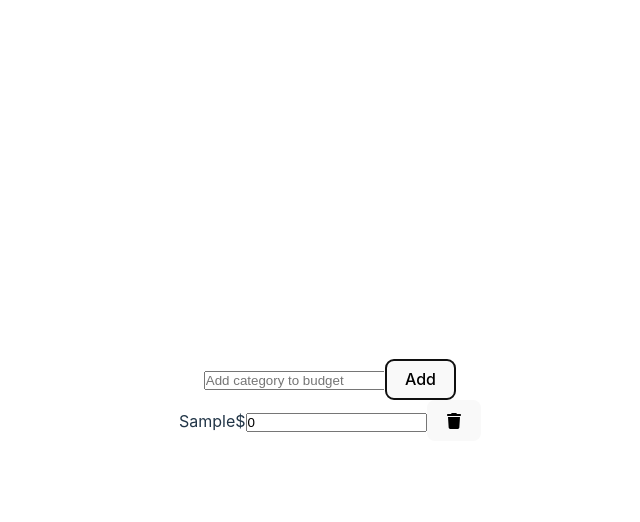
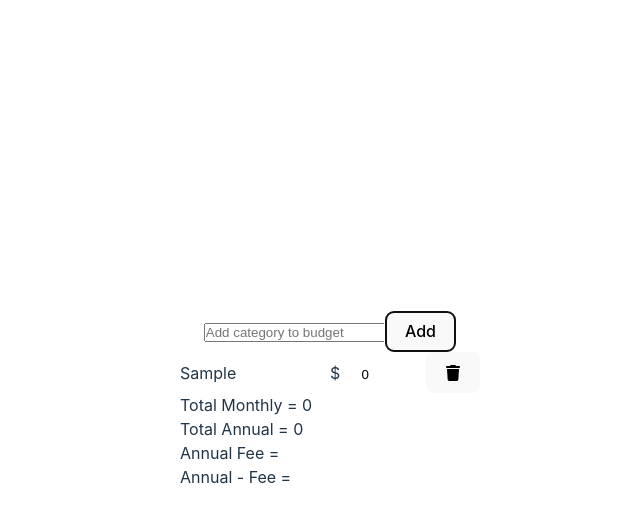
Before and after one commit to kyletucci/debt-fix, a React (Vite) app: page / in a window 1280 px wide. Both pictures are taken after typing "Sample" into the empty fields and a click on the button "Add". Shown: the top 522 px of the page, without its empty margins (310-950 px from the left). Built offline with nearby package versions, Linux system fonts and the light colour scheme.

Commit message:
Added updating of current total budget in real time and fixed other functions

```diff
--- a/src/App.jsx
+++ b/src/App.jsx
@@ -7,18 +7,20 @@ const LOCAL_STORAGE_KEY = "Categories";
 
 function App() {
   const [categories, setCategories] = useState([]);
+  const [totalBudget, setTotalBudget] = useState(0);
 
   const loadSavedCategories = () => {
     const saved = localStorage.getItem(LOCAL_STORAGE_KEY);
-    console.log(saved);
     if (saved) {
       setCategories(JSON.parse(saved));
+      setTotalBudget(JSON.parse(saved).reduce((a, c) => a + +c.budget, 0));
     }
   };
 
   useEffect(() => {
     loadSavedCategories();
-  }, []);
+    loadSavedTotalBudget();
+  }, [totalBudget]);
 
   const addCategory = (categoryTitle) => {
     if (categoryTitle !== "") {
@@ -38,6 +40,7 @@ function App() {
       (category) => category.id !== categoryId
     );
     setCategoriesAndSave(newCategories);
+    setTotalBudgetAndSave(newCategories.reduce((a, c) => a + +c.budget, 0));
   };
 
   const setCategoriesAndSave = (newCategories) => {
@@ -45,10 +48,44 @@ function App() {
     localStorage.setItem(LOCAL_STORAGE_KEY, JSON.stringify(newCategories));
   };
 
+  const updateBudget = (categoryId, budget, event) => {
+    event.preventDefault();
+    const newCategories = categories.map((category) => {
+      if (categoryId === category.id) {
+        return { ...category, budget: budget };
+      }
+      return category;
+    });
+    setCategoriesAndSave(newCategories);
+    setTotalBudgetAndSave(newCategories.reduce((a, c) => a + +c.budget, 0));
+  };
+
+  const setTotalBudgetAndSave = (newTotalBudget) => {
+    setTotalBudget(newTotalBudget);
+    localStorage.setItem("Total Budget", JSON.stringify(newTotalBudget));
+  };
+
+  const loadSavedTotalBudget = () => {
+    const saved = localStorage.getItem("Total Budget");
+    if (saved) {
+      setTotalBudget(JSON.parse(saved));
+    }
+  };
+
   return (
     <div className="app-container">
       <Header onAddCategory={addCategory} />
-      <Categories categories={categories} onDelete={deleteCategoryById} />
+      <Categories
+        categories={categories}
+        onDelete={deleteCategoryById}
+        updateBudget={updateBudget}
+      />
+      <div className="summary-container">
+        <span>Total Monthly = {totalBudget}</span>
+        <span>Total Annual = {totalBudget * 12}</span>
+        <span>Annual Fee = </span>
+        <span>Annual - Fee = </span>
+      </div>
     </div>
   );
 }
--- a/src/components/Category/Category.css
+++ b/src/components/Category/Category.css
@@ -5,7 +5,21 @@
 }
 
 .category-container {
+  width: 300px;
   display: flex;
   justify-content: space-between;
   align-items: center;
 }
+
+.form-container {
+  width: 150px;
+  display: flex;
+  justify-content: space-between;
+  align-items: center;
+}
+
+.budget-input {
+  text-align: center;
+  width: 50px;
+  border: none;
+}
--- a/src/components/Category/index.jsx
+++ b/src/components/Category/index.jsx
@@ -3,28 +3,41 @@ import { faTrash } from "@fortawesome/free-solid-svg-icons";
 import "./Category.css";
 import { useState } from "react";
 
-const Category = ({ category, onDelete }) => {
-  const [budget, setBudget] = useState(0);
+const Category = ({ category, onDelete, updateBudget }) => {
+  const [budget, setBudget] = useState(category.budget);
 
   const handleBudgetChange = (event) => {
     setBudget(event.target.value);
+    updateBudget(category.id, event.target.value, event);
   };
+
   return (
     <div className="category-container">
       <p>{category.title}</p>
-      <form>
-        <label htmlFor="monthlyBudget">$</label>
+      <div className="form-container">
+        <form
+          onSubmit={(event) => {
+            updateBudget(category.id, budget, event);
+            document.activeElement.blur();
+          }}
+        >
+          <label htmlFor="budgetInput">$</label>
           <input
-          name="monthlyBudget"
+            className="budget-input"
+            name="budgetInput"
             type="text"
             placeholder="0.00"
             value={budget}
             onChange={handleBudgetChange}
           />
         </form>
-      <button onClick={() => onDelete(category.id)}>
+        <button
+          className="category-add-button"
+          onClick={() => onDelete(category.id)}
+        >
           <FontAwesomeIcon icon={faTrash} />
         </button>
+      </div>
     </div>
   );
 };
```
Lines whose indentation alone changed are shown as unchanged.
